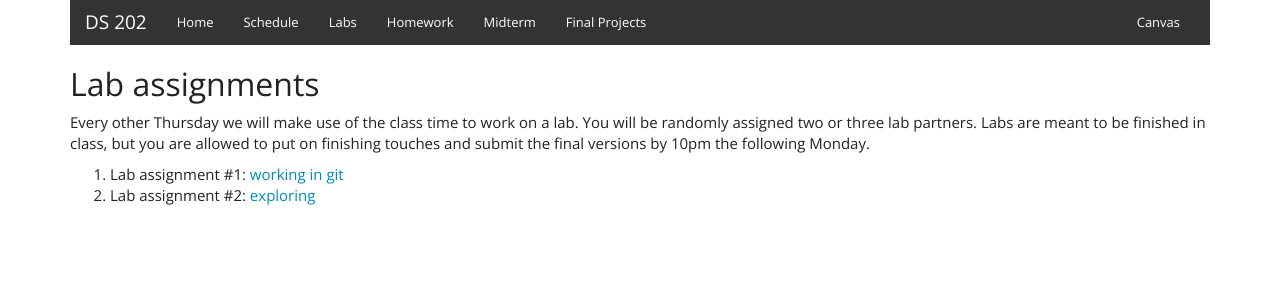
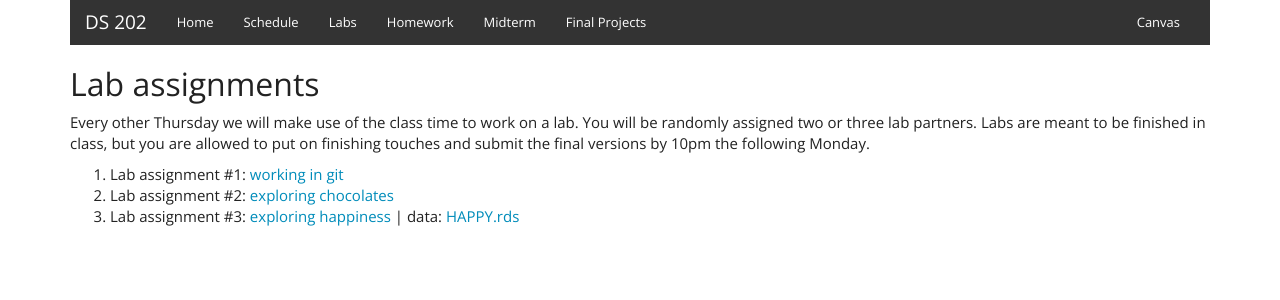
Before and after one commit to DS202-at-ISU/DS202-at-ISU.github.io-2018, a Jekyll site: the page built from labs.html, in a window 1280 px wide. Shown: the top 300 px of the page. Built offline with Jekyll 4.4.1, drawn with Linux system fonts in a browser that asks for light colours.

Commit message:
link to lab

```diff
--- a/labs.html
+++ b/labs.html
@@ -18,7 +18,10 @@
     Lab assignment #1: <a href="../../labs/lab01.html">working in git</a> <!--| <a href="../materials/labs/01_lab-solution.html">sample solution</a>, <a href="../materials/labs/Lab1.Rmd">Rmd file from one of the teams</a> -->
   </li>
   <li>
-    Lab assignment #2: <a href="../../labs/lab02.html">exploring </a> <!--| <a href="../materials/labs/01_lab-solution.html">sample solution</a>, <a href="../materials/labs/Lab1.Rmd">Rmd file from one of the teams</a> -->
+    Lab assignment #2: <a href="../../labs/lab02.html">exploring chocolates </a> <!--| <a href="../materials/labs/01_lab-solution.html">sample solution</a>, <a href="../materials/labs/Lab1.Rmd">Rmd file from one of the teams</a> -->
+  </li>
+  <li>
+    Lab assignment #3: <a href="../../labs/lab03.html">exploring happiness</a> | data: <a href="../../labs/data/HAPPY.rds">HAPPY.rds</a>
   </li>
 <!--  <li>
     Lab assignment #2: <a href="../materials/labs/02_lab.html">movies</a> | <a href="../materials/data/movies.csv">movies data set</a> | <a href="../materials/labs/02_lab-solution.html">sample solution</a> | Great examples from some of the teams:
```
